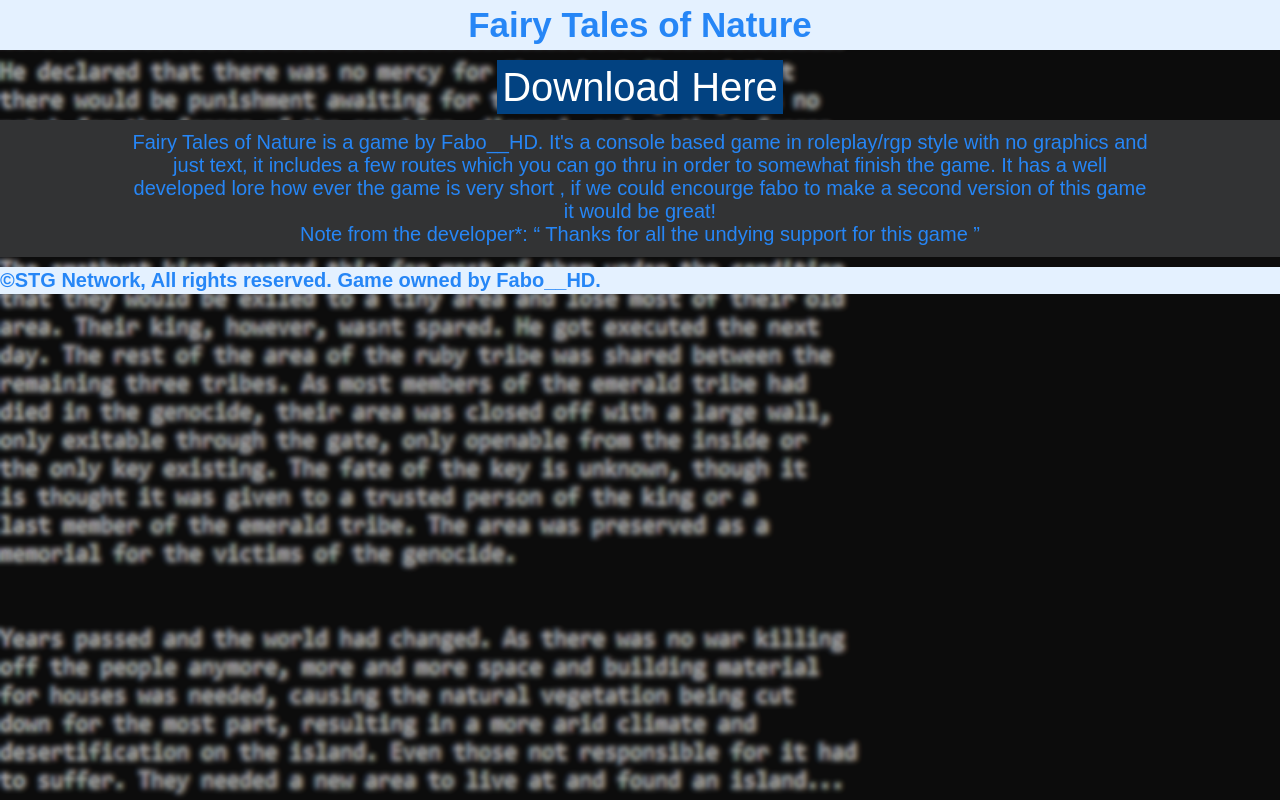
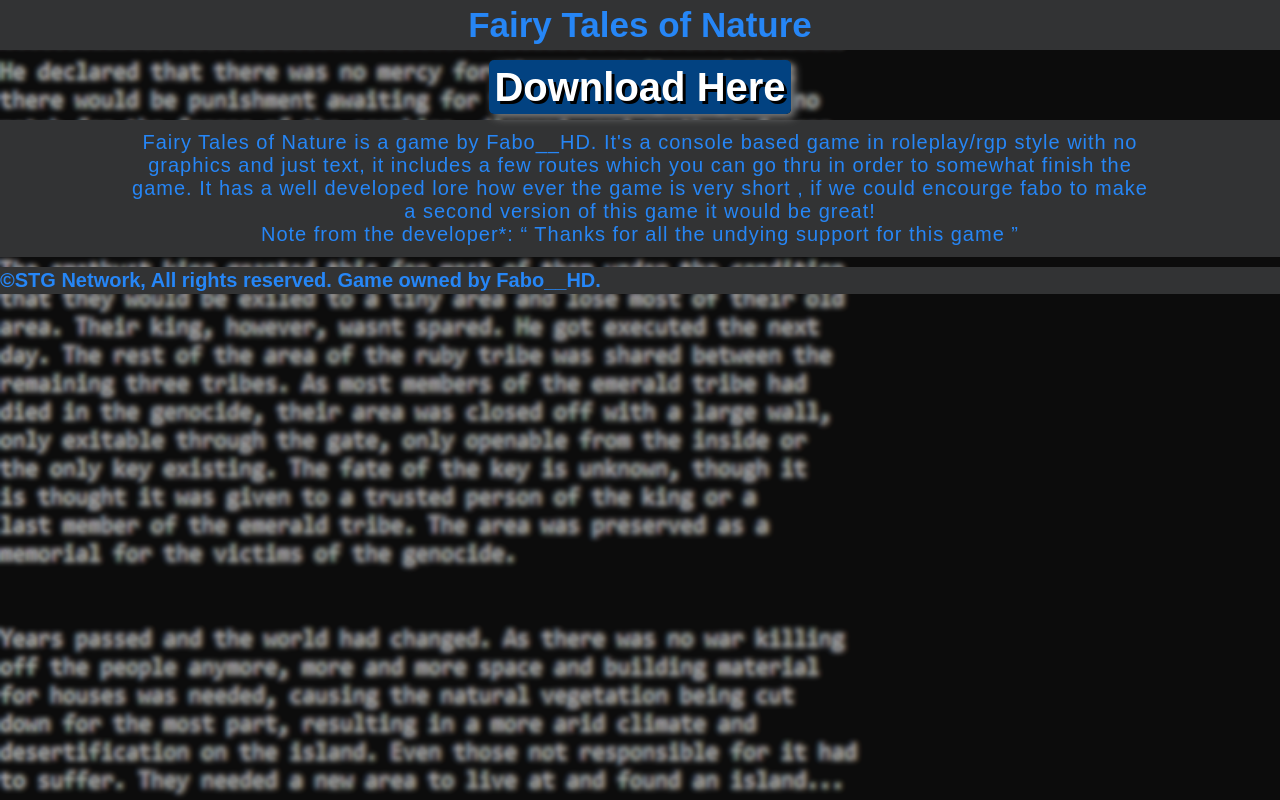
Before and after one commit to Sinmis077/Fabo, a plain HTML site: page index.html in a window 1280 px wide. Drawn offline with Linux system fonts and the light colour scheme.

Commit message:
redesigned

```diff
--- a/css/fabo.css
+++ b/css/fabo.css
@@ -24,7 +24,7 @@ header {
 	width:100%;
 	height:25%;
 	text-align:center;
-	background-color:#e4f1ff;
+	background-color:#323334 ;
 }
 h1 {
 	margin:0;
@@ -40,8 +40,10 @@ nav a {
 	padding: 5px 5px;
 	margin: 0;
 	background-color:#024281;
-	text-decoration:bold;
+	font-weight:bold;
 	font-size:40px;
+	text-shadow: 3px 3px black;
+	border-radius:5px;
 }
 main {
 	margin:0;
@@ -54,17 +56,17 @@ main {
 	margin-bottom:10px;
 }
 .text {
-	float:center;
 	width:80%;
 	height:40%;
 	padding:0px 10%;
+	letter-spacing:1px;
 }
 footer {
 	margin:0;
 	padding:2px 0px;
 	width:100%;
 	height:15%;
-	background-color:#e4f1ff;
+	background-color: #323334;
 }
 footer h3 {
 	margin:0;
@@ -78,3 +80,6 @@ p {
 	margin:10px 0px;
 	padding:0;
 }
+.myshadow {
+	box-shadow: 4px 4px 8px gray;
+}
--- a/index.html
+++ b/index.html
@@ -11,7 +11,7 @@
 			<h1>Fairy Tales of Nature</h1>
 		</header>
 		<nav>
-			<a href="https://gamejolt.com/games/fairytales_of_nature/414663">Download Here</a>
+			<a class="myshadow" href="https://gamejolt.com/games/fairytales_of_nature/414663">Download Here</a>
 		</nav>
 		<main>
 			<div class="text">
```
Also changed, not shown: 1 other file.
